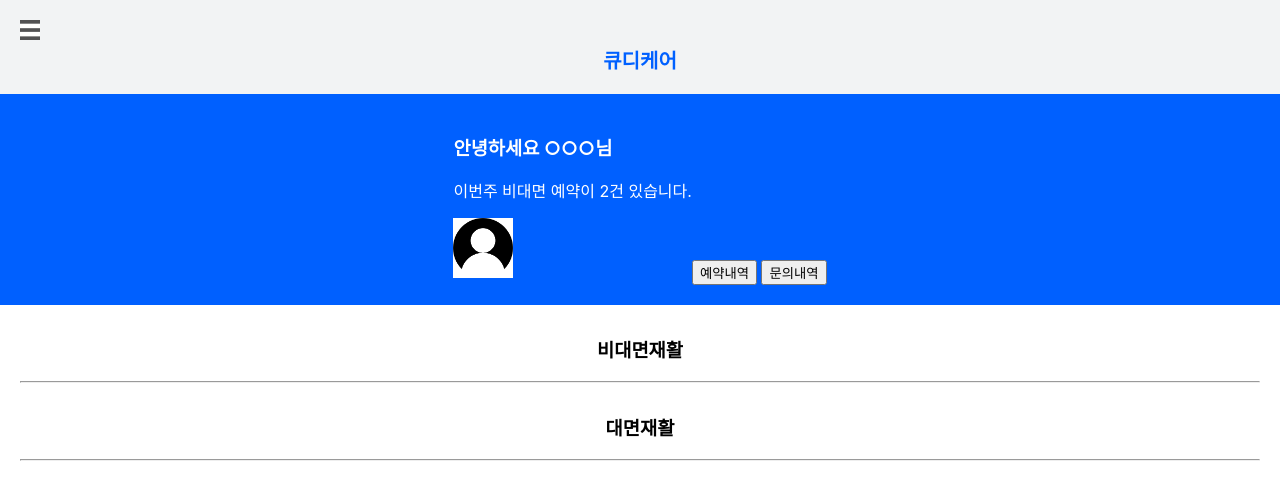
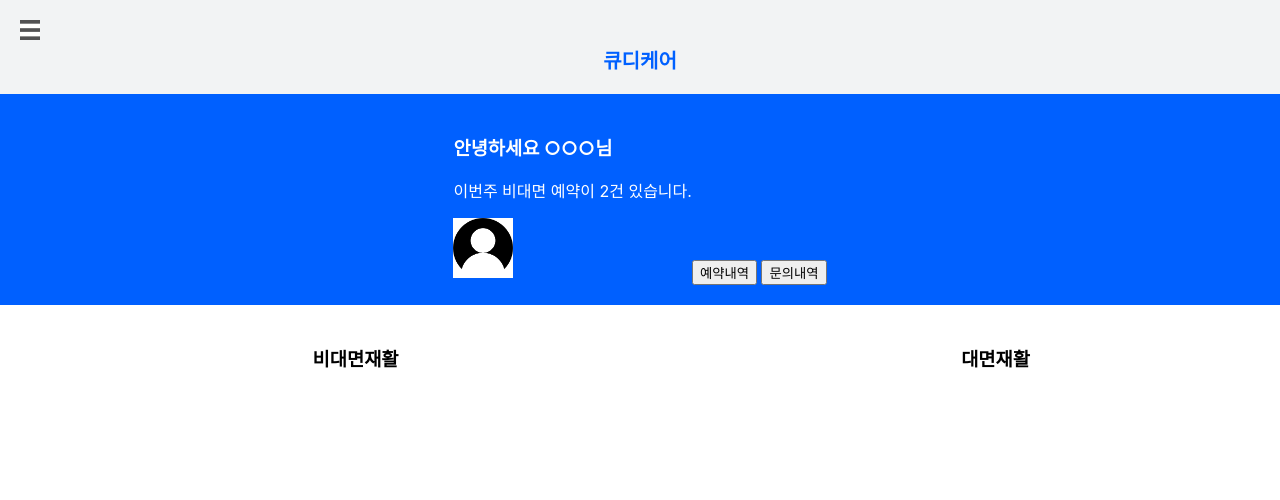
Before and after one commit to ahnss0610/profeta, a React (Create React App) app: page / in a window 1280 px wide. Shown: the top 500 px of the page. Built offline with nearby package versions, Linux system fonts and the light colour scheme.

Commit message:
수정 3차

```diff
--- a/src/App.css
+++ b/src/App.css
@@ -21,7 +21,6 @@ display: inline-block;
 
 
 .Top-nav {
-  vertical-align: auto;
   background:#f2f3f4;
   width: 100%;
   color: #0060ff;
@@ -35,10 +34,16 @@ display: inline-block;
 }
 
 .list {
-  margin-top: 30px;
+  display: table;
+  margin-top: 20px;
   /*text-align: left;*/
-  padding-left: 20px;
-  padding-right: 20px;
+  height: 200px;
+  width: 100%;
+}
+.lists {
+  vertical-align: auto;
+  display: table-cell;
+
 }
 
 .App-logo {
--- a/src/App.js
+++ b/src/App.js
@@ -4,6 +4,7 @@ import logo from './logo.svg';
 import './App.css';
 import imgA from './images/프로필.png';
 import imgZ from './images/navigation-button.gif';
+import img1 from './images/navigation-button.gif';
 
 function App() {
 
@@ -31,12 +32,12 @@ return (
       </div>
       <Modal/>
       <div className="list">
+      <div className="lists">
         <h3>{ 제목[0] }</h3>
-        <hr/>
-      </div>
-      <div className="list">
+        </div>
+        <div className="lists">
         <h3>{ 제목[1] } </h3>
-        <hr/>
+        </div>
       </div>
     </div>
   );
```
